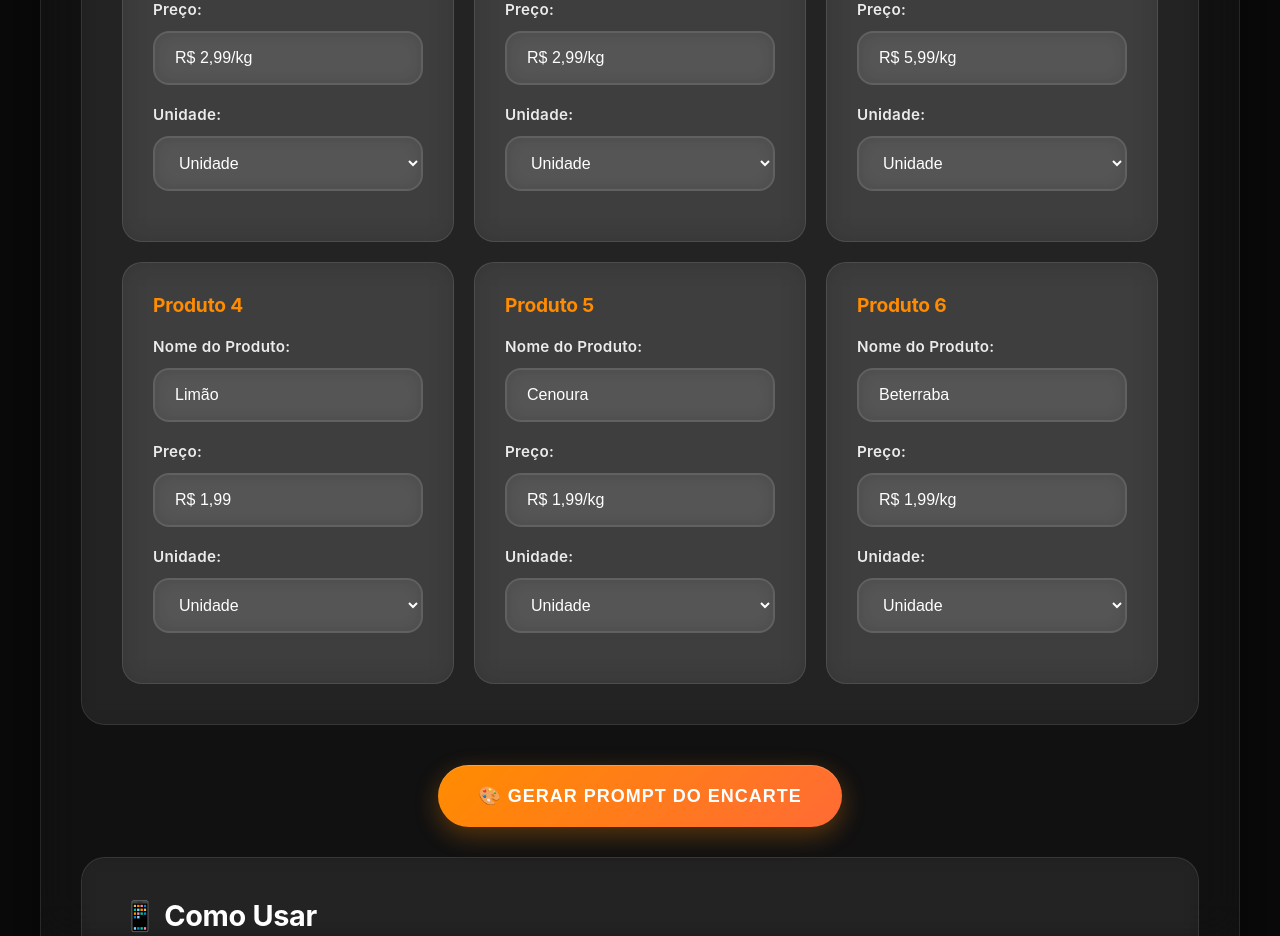
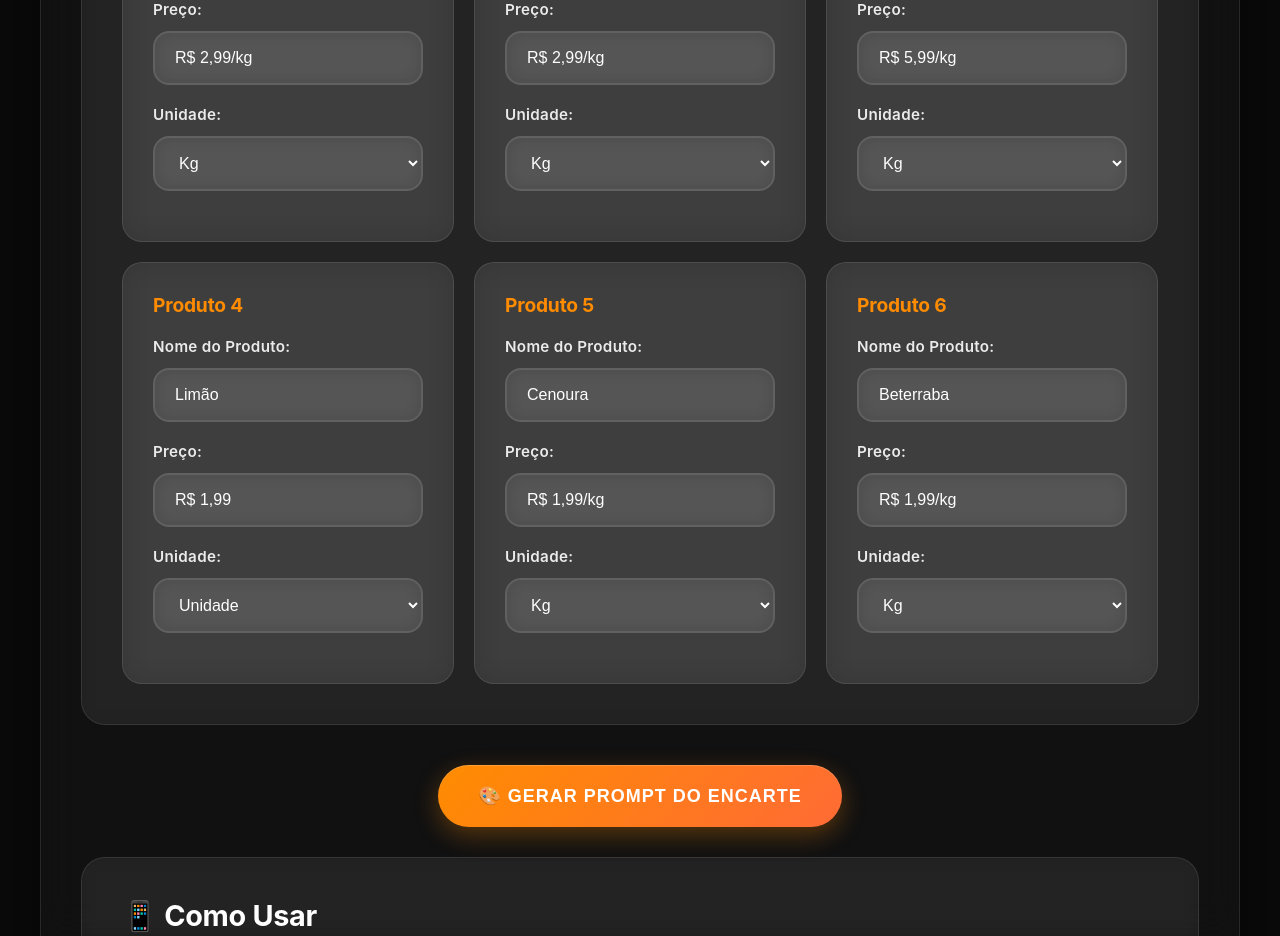
Before and after one commit to Bryanzef/prompt-generator-next, a Next.js app: page / in a window 1280 px wide. Shown: the part 1000-1936 px from the top of the page. Built offline with nearby package versions, Linux system fonts and the light colour scheme.

Commit message:
Update page.tsx

```diff
--- a/src/app/page.tsx
+++ b/src/app/page.tsx
@@ -1,20 +1,20 @@
 'use client';
 
-import React, { useState } from 'react';
 import Header from '@/components/Header';
-import ProdutoCard from '@/components/ProdutoCard';
 import OutputSection from '@/components/OutputSection';
 import PreviewSection from '@/components/PreviewSection';
-import { Produto, FormData } from '@/types';
+import ProdutoCard from '@/components/ProdutoCard';
+import { FormData, Produto } from '@/types';
+import React, { useState } from 'react';
 
 // Dados iniciais dos produtos
 const produtosIniciais: Produto[] = [
-  { id: 1, nome: 'Laranja Suco', preco: 'R$ 2,99/kg' },
-  { id: 2, nome: 'Banana', preco: 'R$ 2,99/kg' },
-  { id: 3, nome: 'Maracujá', preco: 'R$ 5,99/kg' },
-  { id: 4, nome: 'Limão', preco: 'R$ 1,99' },
-  { id: 5, nome: 'Cenoura', preco: 'R$ 1,99/kg' },
-  { id: 6, nome: 'Beterraba', preco: 'R$ 1,99/kg' },
+  { id: 1, nome: 'Laranja Suco', preco: 'R$ 2,99/kg', unidade: 'kg' },
+  { id: 2, nome: 'Banana', preco: 'R$ 2,99/kg', unidade: 'kg' },
+  { id: 3, nome: 'Maracujá', preco: 'R$ 5,99/kg', unidade: 'kg' },
+  { id: 4, nome: 'Limão', preco: 'R$ 1,99', unidade: 'un' },
+  { id: 5, nome: 'Cenoura', preco: 'R$ 1,99/kg', unidade: 'kg' },
+  { id: 6, nome: 'Beterraba', preco: 'R$ 1,99/kg', unidade: 'kg' },
 ];
 
 export default function Home() {
@@ -77,8 +77,8 @@ Crie uma imagem de encarte promocional vertical para WhatsApp com as seguintes e
       promptText += `
 - **Produtos em linha horizontal:**
 - Cada produto em um card branco com bordas arredondadas
-- **Produto 1:** ${produtosAtivos[0].nome} - ${produtosAtivos[0].preco}
-- **Produto 2:** ${produtosAtivos[1].nome} - ${produtosAtivos[1].preco}
+- **Produto 1:** ${produtosAtivos[0].nome} - ${produtosAtivos[0].preco} /${produtosAtivos[0].unidade}
+- **Produto 2:** ${produtosAtivos[1].nome} - ${produtosAtivos[1].preco} /${produtosAtivos[1].unidade}
 - Include imagens realistas dos produtos
 - Preços em fonte grande, bold, cor laranja
 - Sombra suave nos cards
@@ -87,9 +87,9 @@ Crie uma imagem de encarte promocional vertical para WhatsApp com as seguintes e
       promptText += `
 - **Produtos em linha horizontal:**
 - Cada produto em um card branco com bordas arredondadas
-- **Produto 1:** ${produtosAtivos[0].nome} - ${produtosAtivos[0].preco}
-- **Produto 2:** ${produtosAtivos[1].nome} - ${produtosAtivos[1].preco}
-- **Produto 3:** ${produtosAtivos[2].nome} - ${produtosAtivos[2].preco}
+- **Produto 1:** ${produtosAtivos[0].nome} - ${produtosAtivos[0].preco} /${produtosAtivos[0].unidade}
+- **Produto 2:** ${produtosAtivos[1].nome} - ${produtosAtivos[1].preco} /${produtosAtivos[1].unidade}
+- **Produto 3:** ${produtosAtivos[2].nome} - ${produtosAtivos[2].preco} /${produtosAtivos[2].unidade}
 - Include imagens realistas dos produtos
 - Preços em fonte grande, bold, cor laranja
 - Sombra suave nos cards
@@ -98,18 +98,18 @@ Crie uma imagem de encarte promocional vertical para WhatsApp com as seguintes e
       promptText += `
 **Parte Superior - 3 produtos em linha horizontal:**
 - Cada produto em um card branco com bordas arredondadas
-- **Produto 1:** ${produtosAtivos[0].nome} - ${produtosAtivos[0].preco}
-- **Produto 2:** ${produtosAtivos[1].nome} - ${produtosAtivos[1].preco}
-- **Produto 3:** ${produtosAtivos[2].nome} - ${produtosAtivos[2].preco}
+- **Produto 1:** ${produtosAtivos[0].nome} - ${produtosAtivos[0].preco} /${produtosAtivos[0].unidade}
+- **Produto 2:** ${produtosAtivos[1].nome} - ${produtosAtivos[1].preco} /${produtosAtivos[1].unidade}
+- **Produto 3:** ${produtosAtivos[2].nome} - ${produtosAtivos[2].preco} /${produtosAtivos[2].unidade}
 - Include imagens realistas dos produtos
 - Preços em fonte grande, bold, cor laranja
 - Sombra suave nos cards
 
 **Parte Inferior - 3 produtos em disposição triangular:**
 - Mesmo estilo visual da parte superior
-- **Produto 4:** ${produtosAtivos[3].nome} - ${produtosAtivos[3].preco}
-- **Produto 5:** ${produtosAtivos[4].nome} - ${produtosAtivos[4].preco}
-- **Produto 6:** ${produtosAtivos[5].nome} - ${produtosAtivos[5].preco}
+- **Produto 4:** ${produtosAtivos[3].nome} - ${produtosAtivos[3].preco} /${produtosAtivos[3].unidade}
+- **Produto 5:** ${produtosAtivos[4].nome} - ${produtosAtivos[4].preco} /${produtosAtivos[4].unidade}
+- **Produto 6:** ${produtosAtivos[5].nome} - ${produtosAtivos[5].preco} /${produtosAtivos[5].unidade}
 - Include imagens realistas dos produtos
 - Preços destacados em laranja
 `;
@@ -118,7 +118,7 @@ Crie uma imagem de encarte promocional vertical para WhatsApp com as seguintes e
     promptText += `
 **4. RODAPÉ:**
 - Endereço em fonte pequena mas legível
-- Texto: &quot;Ofertas válidas apenas no dia ${dataFormatada} ou enquanto durarem os estoques&quot;
+- Texto: "Ofertas válidas apenas no dia ${dataFormatada} ou enquanto durarem os estoques"
 - Fundo neutro
 
 ## 🎯 ELEMENTOS ESSENCIAIS
@@ -138,7 +138,7 @@ Crie uma imagem de encarte promocional vertical para WhatsApp com as seguintes e
 
 ### Produtos com Imagens:
 - **${numProdutos} produtos selecionados com preços reais:**
-${produtosAtivos.map((p) => `  - ${p.nome} - ${p.preco}`).join('\n')}
+${produtosAtivos.map((p) => `  - ${p.nome} - ${p.preco} /${p.unidade}`).join('\n')}
 - Cards organizados em layout otimizado
 - Cada produto deve have imagem realista, nome e preço destacado
 - Imagens de alta qualidade, bem iluminadas
@@ -150,6 +150,9 @@ ${produtosAtivos.map((p) => `  - ${p.nome} - ${p.preco}`).join('\n')}
 - Informações importantes na parte superior
 
 **Objetivo:** Criar um encarte atrativo, profissional e otimizado para compartilhamento no WhatsApp que desperte interesse e transmita qualidade dos produtos do mercado.`;
+
+    // Remover &quot; do prompt
+    promptText = promptText.replace(/&quot;/g, '"');
 
     setPrompt(promptText);
     setShowOutput(true);
@@ -164,7 +167,7 @@ ${produtosAtivos.map((p) => `  - ${p.nome} - ${p.preco}`).join('\n')}
   };
 
   // Função para atualizar produtos
-  const handleProdutoChange = (id: number, field: 'nome' | 'preco', value: string) => {
+  const handleProdutoChange = (id: number, field: 'nome' | 'preco' | 'unidade', value: string) => {
     setFormData(prev => ({
       ...prev,
       produtos: prev.produtos.map(produto =>
```
